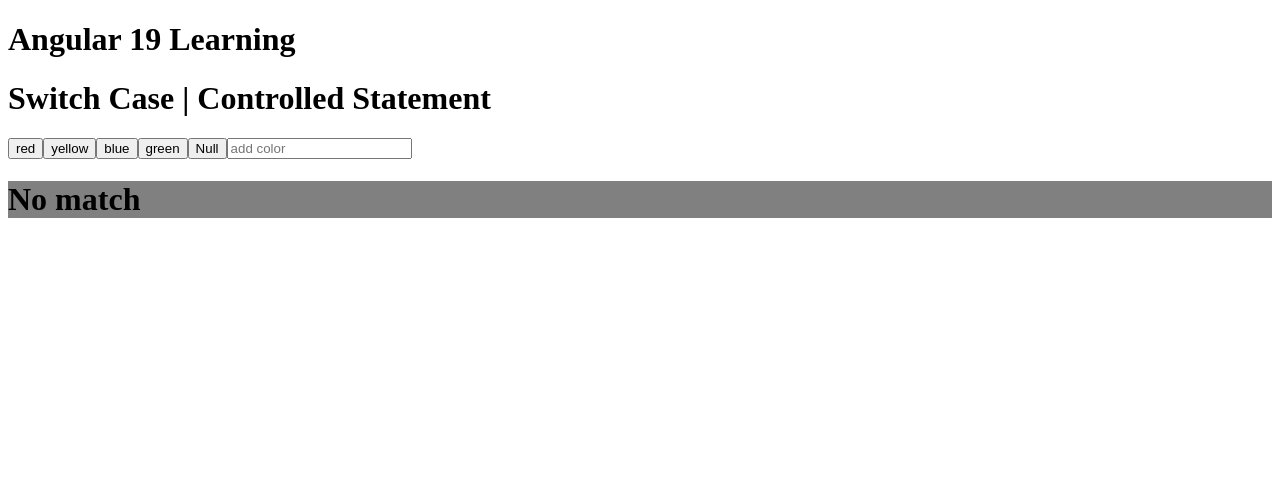
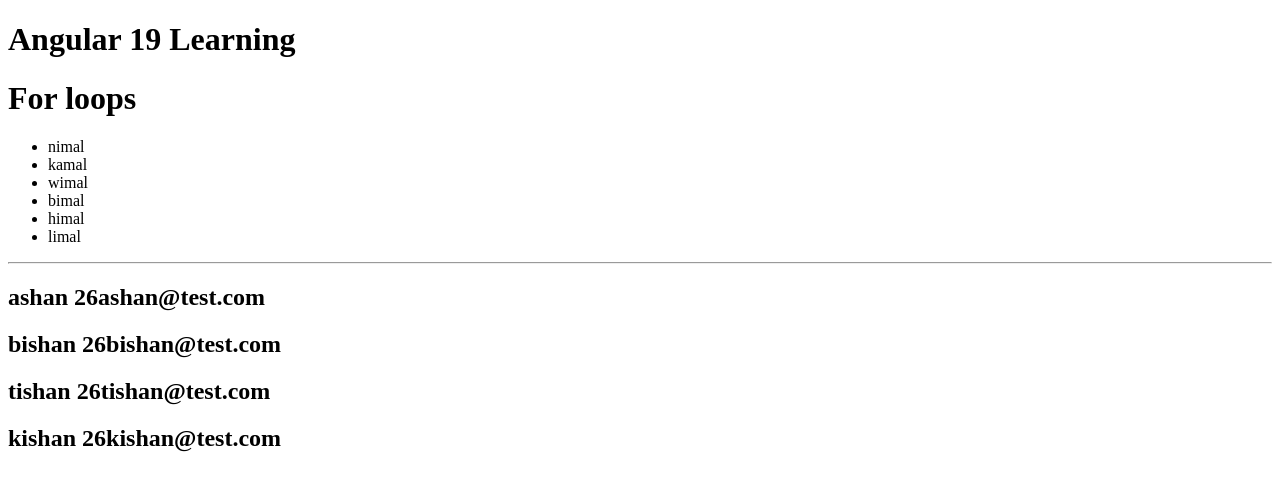
Before and after one commit to ashanwithana/angular-19-tutorial, an Angular app: page / in a window 1280 px wide. Shown: the top 490 px of the page. Built offline with nearby package versions, Linux system fonts and the light colour scheme.

Commit message:
Add loop component and update app structure

```diff
--- a/src/app/app.component.html
+++ b/src/app/app.component.html
@@ -2,4 +2,5 @@
 <!-- <app-counter></app-counter> -->
 <!-- <app-form></app-form> -->
 <!-- <app-control-flow></app-control-flow> -->
-<app-switch-case></app-switch-case>
+<!-- <app-switch-case></app-switch-case> -->
+ <app-loop></app-loop>
--- a/src/app/app.component.ts
+++ b/src/app/app.component.ts
@@ -3,10 +3,11 @@
 import { FormComponent } from "./components/form/form.component";
 import { ControlFlowComponent } from "./components/control-flow/control-flow.component";
 import { SwtchCaseComponent } from "./components/swtch-case/swtch-case.component";
+import { LoopComponent } from "./components/loop/loop.component";
 
 @Component({
   selector: 'app-root',
-  imports: [CounterComponent, FormComponent, ControlFlowComponent, SwtchCaseComponent],
+  imports: [CounterComponent, FormComponent, ControlFlowComponent, SwtchCaseComponent, LoopComponent],
   templateUrl: './app.component.html',
   styleUrl: './app.component.css'
 })
--- /dev/null
+++ b/src/app/components/loop/loop.component.html
@@ -0,0 +1,15 @@
+<h1>For loops</h1>
+<ul>
+  @for (item of names; track $index) {
+  <li>{{ item }}</li>
+  }
+</ul>
+
+<hr>
+
+@for (item of students; track item.name) {
+    <h2>{{item.name}}
+        <span>{{item.age}}</span>
+        <span>{{item.email}}</span>
+    </h2>
+}
--- /dev/null
+++ b/src/app/components/loop/loop.component.ts
@@ -0,0 +1,18 @@
+import { Component } from '@angular/core';
+
+@Component({
+  selector: 'app-loop',
+  imports: [],
+  templateUrl: './loop.component.html',
+  styleUrl: './loop.component.css'
+})
+export class LoopComponent {
+names: any = ['nimal', 'kamal','wimal','bimal','himal','limal'];
+
+students: any =[
+  {name: 'ashan', age: 26, email:'ashan@test.com'},
+  {name: 'bishan', age: 26, email:'bishan@test.com'},
+  {name: 'tishan', age: 26, email:'tishan@test.com'},
+  {name: 'kishan', age: 26, email:'kishan@test.com'},
+]
+}
```
Also changed, not shown: src/app/components/loop/loop.component.css (added), 1 other file (tests, documents, lock files or other folders).
